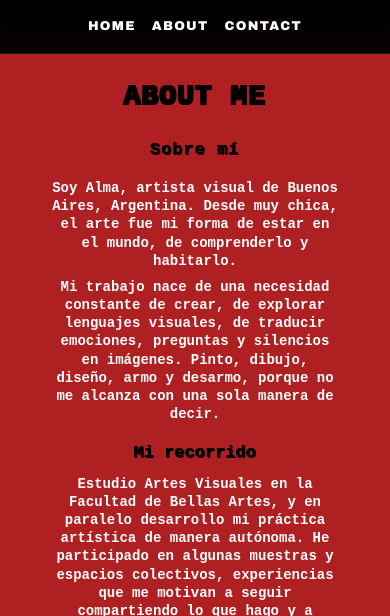
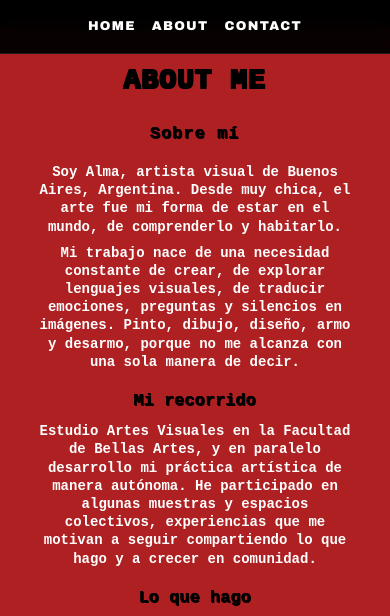
Before and after one commit to almamontii/portfolio, a website: page about.html in a window 390 px wide. Shown: the part 233-849 px from the top of the page. Drawn offline with Linux system fonts and the light colour scheme.

Commit message:
style: adjust padding for mobile About and Contact sections
- Reduced padding from 2rem to 1rem for improved layout on mobile devices, enhancing readability and user experience.

```diff
--- a/assets/css/about.css
+++ b/assets/css/about.css
@@ -210,7 +210,7 @@
 
     .mobile-about-content,
     .mobile-contact-content {
-        padding: 2rem !important;
+        padding: 1rem !important;
         margin: 1rem;
         color: #ffffff !important;
         font-family: "Intel One Mono", monospace !important;
```
